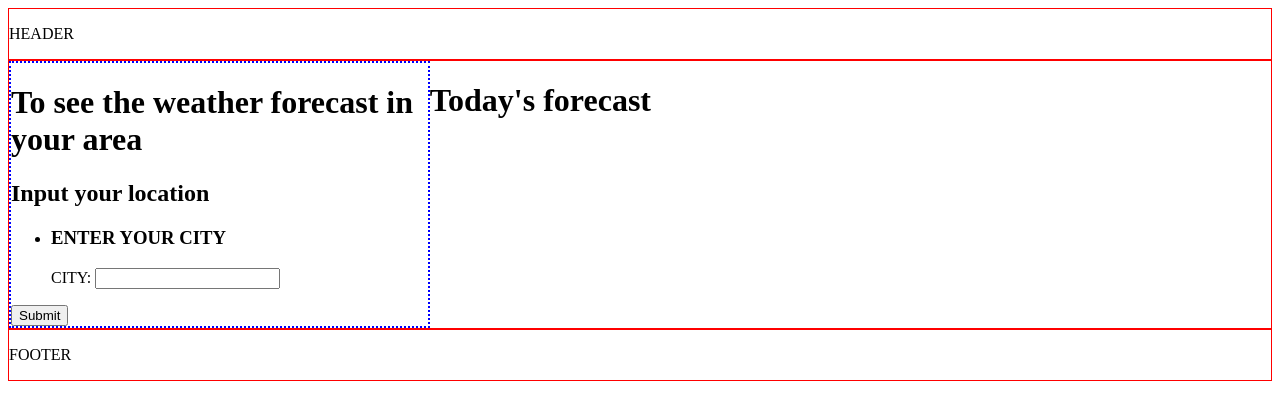
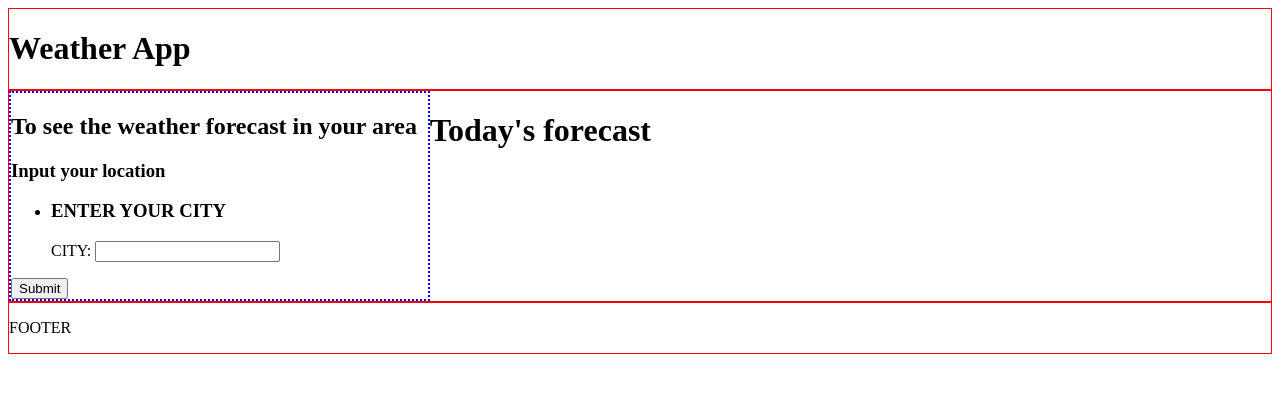
Before and after one commit to Ace-86/WeatherApp, a plain HTML site: page index.html in a window 1280 px wide. Drawn offline with Linux system fonts and the light colour scheme.

Commit message:
updated dummy content

```diff
--- a/index.html
+++ b/index.html
@@ -10,13 +10,13 @@
 </head>
 <body>
     <div id="header" class="border">
-        <p>HEADER</p>
+        <h1>Weather App</h1>
     </div>
 
     <div id="main_content" class="border">
         <div id="user_input" class="border2">
-            <h1> To see the weather forecast in your area</h1>
-            <h2> Input your location</h2>
+            <h2> To see the weather forecast in your area</h2>
+            <h3> Input your location</h3>
             <form>
                 <ul>
                     <li>
```
